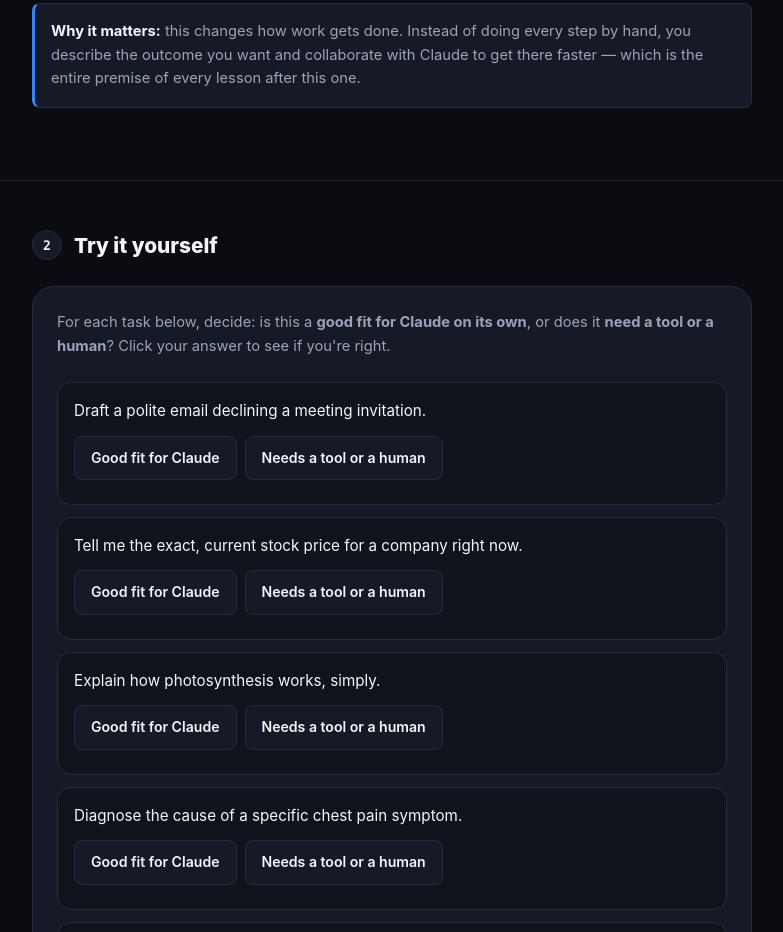
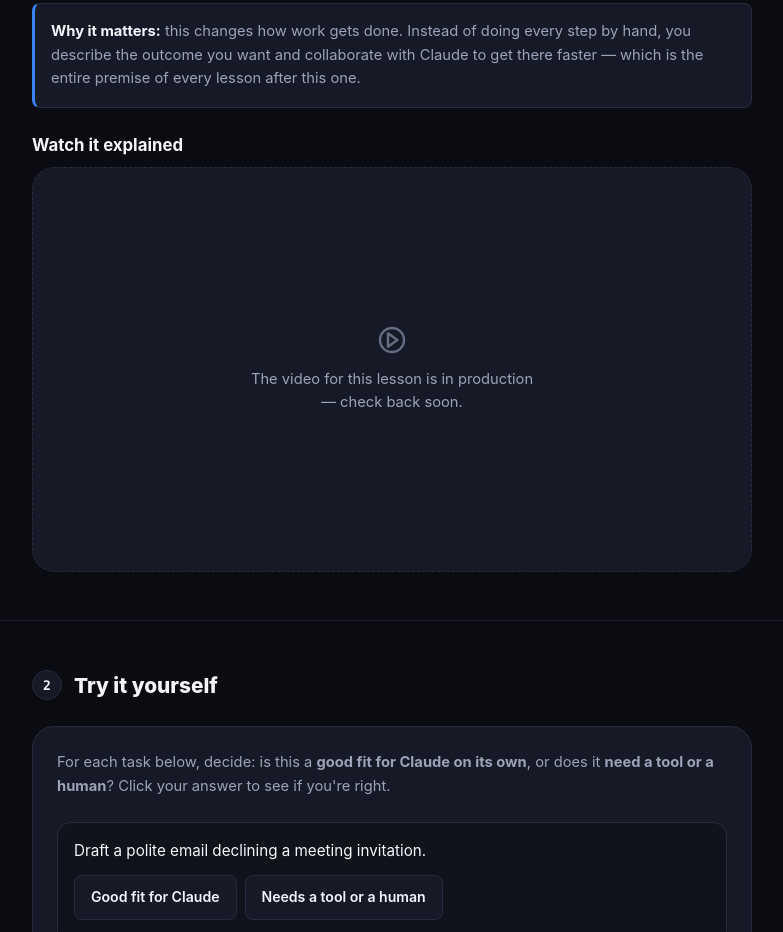
Before and after one commit to alexmonteiro65/ai-tech-school, a plain HTML site: page levels/beginner/lesson-1.html in a window 1280 px wide. Shown: the part 949-1881 px from the top of the page, without its empty margins (50-833 px from the left). Drawn offline with Linux system fonts and the light colour scheme.

Commit message:
Wire in-page video slot into Beginner Lesson 1

```diff
--- a/levels/beginner/lesson-1.html
+++ b/levels/beginner/lesson-1.html
@@ -106,6 +106,9 @@
         collaborate with Claude to get there faster — which is the entire
         premise of every lesson after this one.
       </div>
+
+      <h3 data-i18n="body.h3video">Watch it explained</h3>
+      <div id="lesson-video" data-reveal></div>
     </div>
   </section>
 
@@ -183,11 +186,31 @@
 <script src="../../js/i18n.js"></script>
 <script src="../../js/main.js"></script>
 <script src="../../js/guide.js"></script>
+<script src="../../js/video.js"></script>
 <script>
   (function () {
     "use strict";
 
     var LESSON_ID = "beginner-1";
+
+    /* Fill in urls.en/pt/es with the real player-embed URL once the video
+       for this lesson is produced and hosted (see
+       video/beginner-lesson-1-script.md). Empty = "coming soon" placeholder,
+       so this page never breaks waiting on video production. */
+    var LESSON_VIDEO = {
+      urls: { en: "", pt: "", es: "" },
+      title: {
+        en: "What is Claude AI and why it matters",
+        pt: "O que é o Claude AI e por que ele importa",
+        es: "Qué es Claude AI y por qué importa"
+      },
+      duration: "~4 min",
+      placeholderText: {
+        en: "The video for this lesson is in production — check back soon.",
+        pt: "O vídeo desta aula está em produção — volte em breve.",
+        es: "El video de esta lección está en producción — vuelve pronto."
+      }
+    };
 
     var PAGE_I18N = {
       en: {
@@ -210,6 +233,7 @@
         "body.not2": "It can make mistakes — confidently stating something incorrect, sometimes called a \"hallucination\"",
         "body.not3": "It has no personal opinions or consciousness — it predicts a helpful response based on patterns learned from text",
         "body.callout": "<strong>Why it matters:</strong> this changes how work gets done. Instead of doing every step by hand, you describe the outcome you want and collaborate with Claude to get there faster — which is the entire premise of every lesson after this one.",
+        "body.h3video": "Watch it explained",
         "exercise.intro": "For each task below, decide: is this a <strong>good fit for Claude on its own</strong>, or does it <strong>need a tool or a human</strong>? Click your answer to see if you're right.",
         "badge.eyebrow": "Lesson complete",
         "badge.title": "Claude Fundamentals",
@@ -253,6 +277,7 @@
         "body.not2": "Ele pode cometer erros — afirmar algo incorreto com confiança, o que às vezes é chamado de \"alucinação\"",
         "body.not3": "Ele não tem opiniões pessoais nem consciência — ele prevê uma resposta útil com base em padrões aprendidos de textos",
         "body.callout": "<strong>Por que isso importa:</strong> isso muda a forma como o trabalho é feito. Em vez de fazer cada etapa manualmente, você descreve o resultado que quer e colabora com o Claude para chegar lá mais rápido — essa é a premissa de todas as próximas aulas.",
+        "body.h3video": "Assista à explicação",
         "exercise.intro": "Para cada tarefa abaixo, decida: isso é <strong>algo que o Claude resolve sozinho</strong>, ou <strong>precisa de uma ferramenta ou de uma pessoa</strong>? Clique na sua resposta para ver se acertou.",
         "badge.eyebrow": "Aula concluída",
         "badge.title": "Fundamentos do Claude",
@@ -296,6 +321,7 @@
         "body.not2": "Puede cometer errores — afirmar algo incorrecto con confianza, a veces llamado \"alucinación\"",
         "body.not3": "No tiene opiniones personales ni conciencia — predice una respuesta útil basada en patrones aprendidos de textos",
         "body.callout": "<strong>Por qué importa:</strong> esto cambia la forma en que se hace el trabajo. En lugar de hacer cada paso a mano, describes el resultado que quieres y colaboras con Claude para llegar más rápido — esa es la premisa de todas las lecciones siguientes.",
+        "body.h3video": "Míralo explicado",
         "exercise.intro": "Para cada tarea de abajo, decide: ¿esto es algo que <strong>Claude resuelve por sí solo</strong>, o <strong>necesita una herramienta o una persona</strong>? Haz clic en tu respuesta para ver si acertaste.",
         "badge.eyebrow": "Lección completa",
         "badge.title": "Fundamentos de Claude",
@@ -325,6 +351,10 @@
       var data = PAGE_I18N[lang] || PAGE_I18N.en;
       var ui = window.ATS.getUILabels(lang);
 
+      if (window.ATS.video) {
+        window.ATS.video.create("#lesson-video", LESSON_VIDEO, lang);
+      }
+
       var exerciseEl = document.getElementById("exercise");
       exerciseEl.innerHTML = "";
       window.ATS.initChoiceExercise("#exercise", data.exercise.map(function (item) {
```
